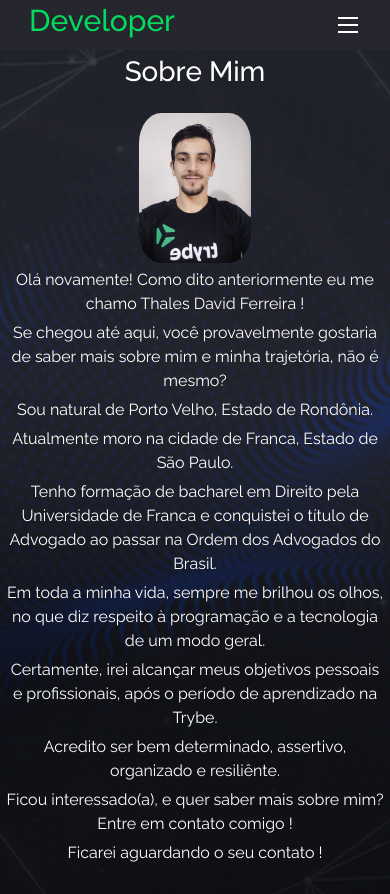
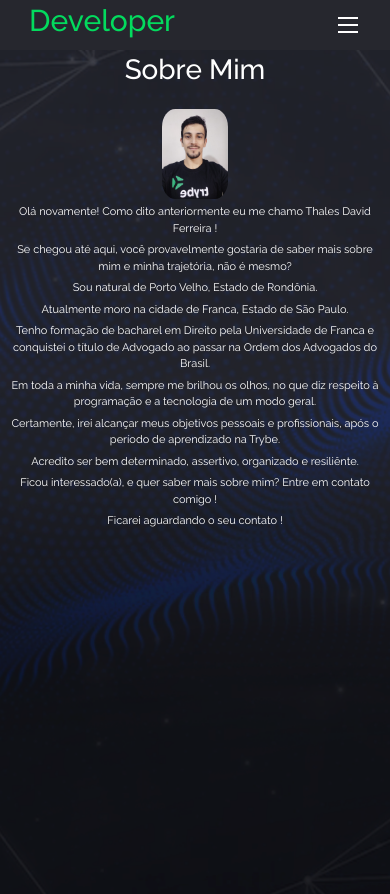
Before and after one commit to ThalesDFerreira/ThalesDFerreira.github.io, a React (Create React App) app: page /aboult in a window 390 px wide. Built offline with nearby package versions, Linux system fonts and the light colour scheme.

Commit message:
Modificações na responsividade projetos, contatos e sobre mim

```diff
--- a/src/pages/Home.css
+++ b/src/pages/Home.css
@@ -10,7 +10,7 @@ body {
   font-family: 'Raleway', sans-serif;
 }
 
-.container-main {
+.container-main-base {
   background-image: url(../assets/background1.png);
   background-size: cover;
   width: 100%;
--- a/src/pages/Home.js
+++ b/src/pages/Home.js
@@ -8,7 +8,7 @@ class Home extends React.Component {
     return (
       <div>
         <Header />
-        <main className="container-main">
+        <main className="container-main-base">
           <div className="container-home">
             <div id="container-div-main">
               <div>
--- a/src/pages/SobreMim.css
+++ b/src/pages/SobreMim.css
@@ -16,6 +16,7 @@
 .container-aboult {
   color: white;
   text-align: center;
+  font-size: 20px;
 }
 
 .abolt-img {
@@ -37,10 +38,47 @@
   height: auto;
 }
 
-.text {
+.my-text {
   color: white;
-  margin-left: 20%;
   margin: 5px;
   display: flex;
   justify-content: center;
 }
+
+@media (min-width: 481px) and (max-width: 768px) {
+  .container-aboult {
+    font-size: 15px;
+  }
+
+  #minha-imagem {
+    border-radius: 20%;
+    margin-top: 20px;
+    max-width: 150px;
+    max-height: 100px;
+    width: auto;
+    height: auto;
+  }
+
+  .text {
+    margin: 4px;
+  }
+}
+
+@media (min-width: 360px) and (max-width: 480px) {
+  .container-aboult {
+    font-size: 11px;
+  }
+
+  #minha-imagem {
+    border-radius: 20%;
+    margin-top: 20px;
+    max-width: 130px;
+    max-height: 90px;
+    width: auto;
+    height: auto;
+  }
+
+  .text {
+    margin: 3px;
+  }
+}
--- a/src/pages/SobreMim.js
+++ b/src/pages/SobreMim.js
@@ -15,16 +15,16 @@ class SobreMim extends React.Component {
               <img id="minha-imagem" src={fotoThales} alt="Thales" />
               <div>
                 <div className="container-sobre-mim">
-                  <p className="text">Olá novamente! Como dito anteriormente eu me chamo Thales David Ferreira !</p>
-                  <p className="text">Se chegou até aqui, você provavelmente gostaria de saber mais sobre mim e minha trajetória, não é mesmo?</p>
-                  <p className="text">Sou natural de Porto Velho, Estado de Rondônia.</p>
-                  <p className="text">Atualmente moro na cidade de Franca, Estado de São Paulo.</p>
-                  <p className="text">Tenho formação de bacharel em Direito pela Universidade de Franca e conquistei o título de Advogado ao passar na Ordem dos Advogados do Brasil.</p>
-                  <p className="text">Em toda a minha vida, sempre me brilhou os olhos, no que diz respeito à programação e a tecnologia de um modo geral.</p>
-                  <p className="text">Certamente, irei alcançar meus objetivos pessoais e profissionais, após o período de aprendizado na Trybe.</p>
-                  <p className="text">Acredito ser bem determinado, assertivo, organizado e resiliênte.</p>
-                  <p className="text">Ficou interessado(a), e quer saber mais sobre mim? Entre em contato comigo !</p>
-                  <p className="text">Ficarei aguardando o seu contato !</p>
+                  <p className="my-text">Olá novamente! Como dito anteriormente eu me chamo Thales David Ferreira !</p>
+                  <p className="my-text">Se chegou até aqui, você provavelmente gostaria de saber mais sobre mim e minha trajetória, não é mesmo?</p>
+                  <p className="my-text">Sou natural de Porto Velho, Estado de Rondônia.</p>
+                  <p className="my-text">Atualmente moro na cidade de Franca, Estado de São Paulo.</p>
+                  <p className="my-text">Tenho formação de bacharel em Direito pela Universidade de Franca e conquistei o título de Advogado ao passar na Ordem dos Advogados do Brasil.</p>
+                  <p className="my-text">Em toda a minha vida, sempre me brilhou os olhos, no que diz respeito à programação e a tecnologia de um modo geral.</p>
+                  <p className="my-text">Certamente, irei alcançar meus objetivos pessoais e profissionais, após o período de aprendizado na Trybe.</p>
+                  <p className="my-text">Acredito ser bem determinado, assertivo, organizado e resiliênte.</p>
+                  <p className="my-text">Ficou interessado(a), e quer saber mais sobre mim? Entre em contato comigo !</p>
+                  <p className="my-text">Ficarei aguardando o seu contato !</p>
                 </div>
               </div>
             </div>
```
